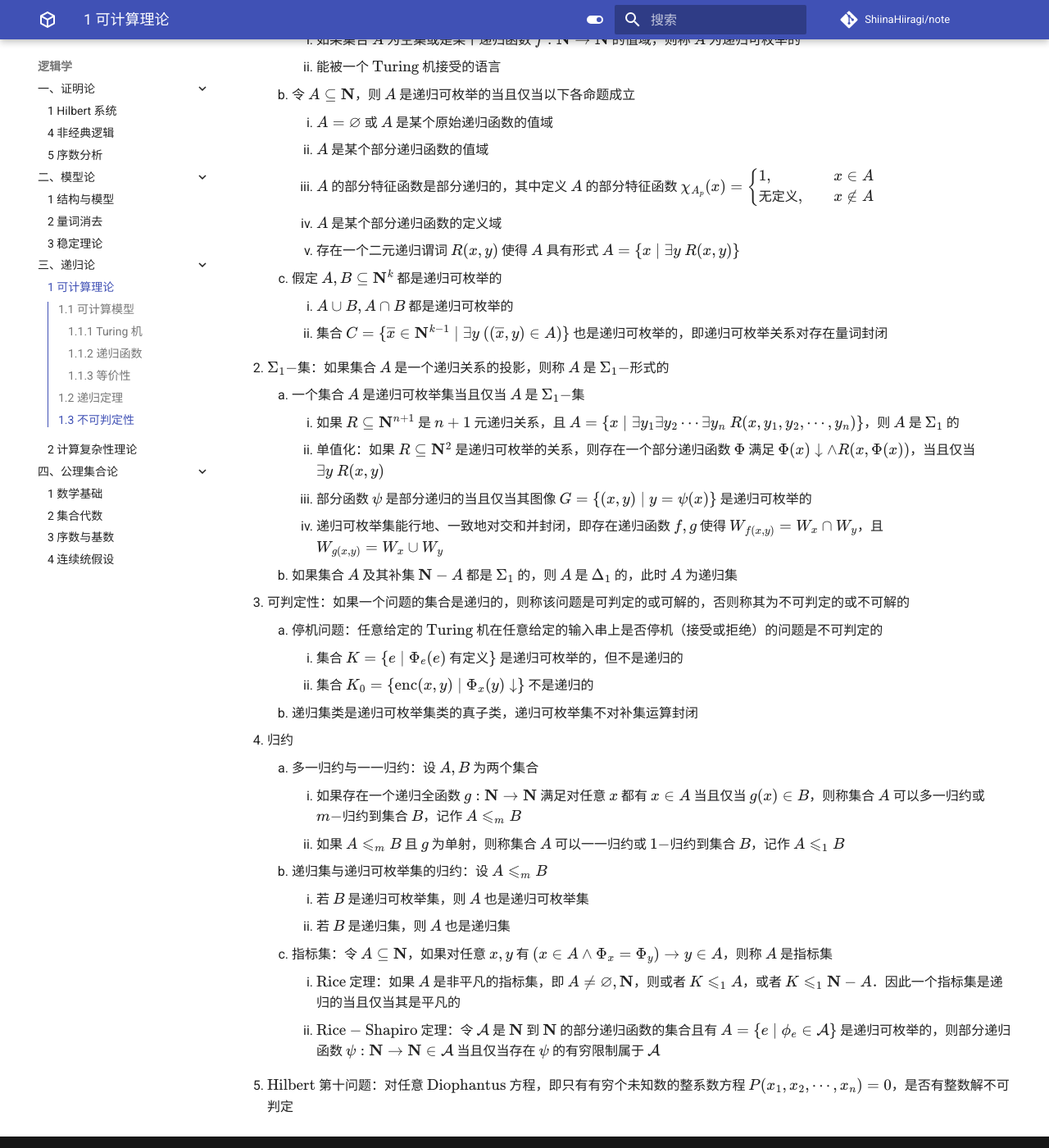
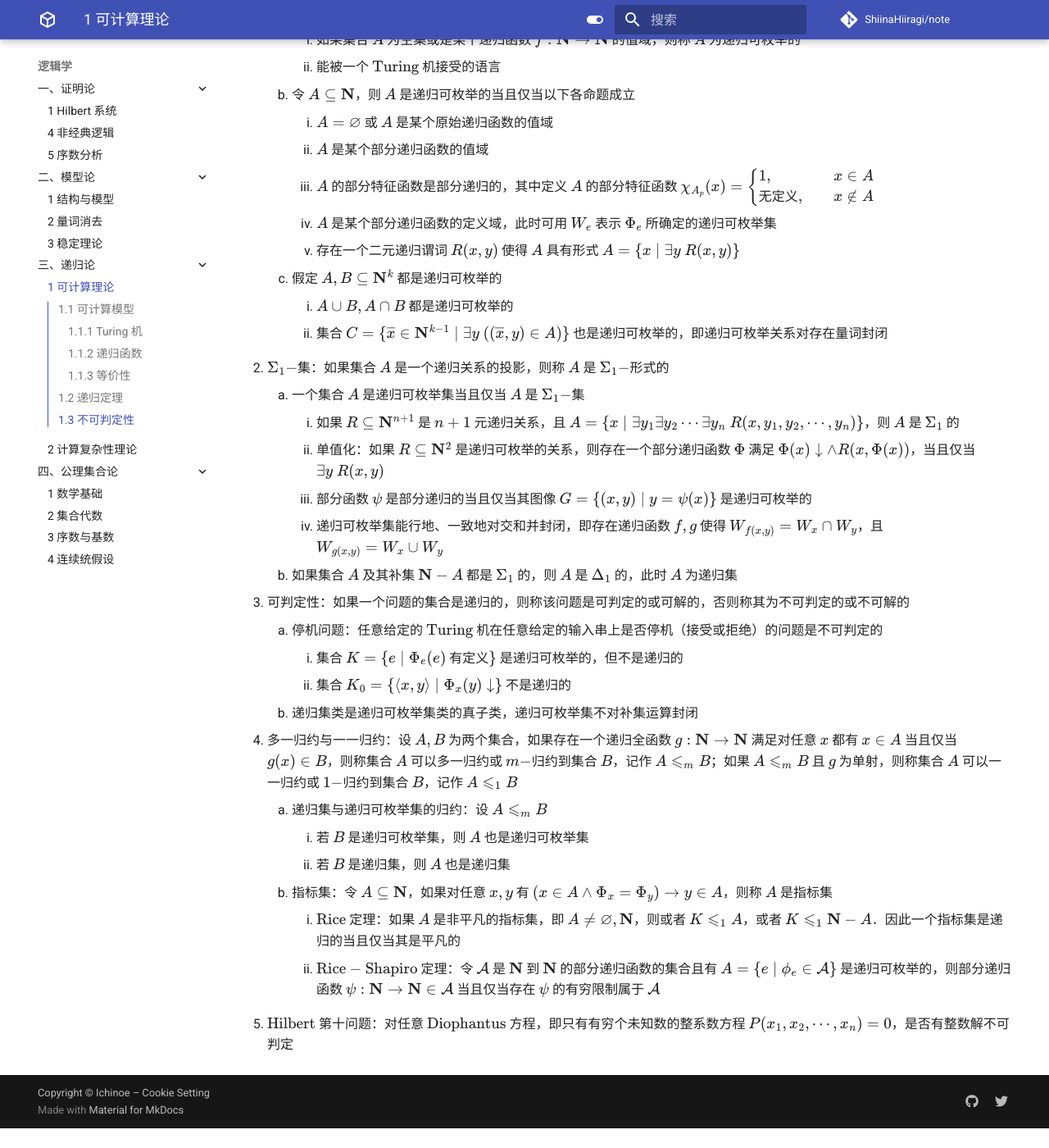
Before and after one commit to ShiinaHiiragi/note, an MkDocs documentation site: the page built from docs/logic/rec/calc.md, in a window 1280 px wide and 1400 px high, scrolled down 5566 px. Shown: the whole window at 82% size. Built offline with MkDocs 1.6.1 and Material for MkDocs 9.7.7, drawn with Linux system fonts in a browser that asks for light colours; comment, search, counter and statistics services are not loaded; after the commit the page ends 6942 px from its top, so only the background shows below that.

Commit message:
fix reduction

```diff
--- a/docs/logic/rec/calc.md
+++ b/docs/logic/rec/calc.md
@@ -196,7 +196,7 @@
         1. $A = \varnothing$ 或 $A$ 是某个原始递归函数的值域
         2. $A$ 是某个部分递归函数的值域
         3. $A$ 的部分特征函数是部分递归的，其中定义 $A$ 的部分特征函数 $\chi_{A_p}(x) = \left\{\begin{aligned} & 1, & x \in A \\ & \textsf{无定义}, & x \notin A \end{aligned}\right.$
-        4. $A$ 是某个部分递归函数的定义域
+        4. $A$ 是某个部分递归函数的定义域，此时可用 $W_{e}$ 表示 $\Phi_{e}$ 所确定的递归可枚举集
         5. 存在一个二元递归谓词 $R(x, y)$ 使得 $A$ 具有形式 $A = \{x \mid \exists y \ R(x, y)\}$
     3. 假定 $A, B \subseteq \mathbf N^k$ 都是递归可枚举的
         1. $A \cup B, A \cap B$ 都是递归可枚举的
@@ -211,16 +211,13 @@
 3. 可判定性：如果一个问题的集合是递归的，则称该问题是可判定的或可解的，否则称其为不可判定的或不可解的
     1. 停机问题：任意给定的 $\text{Turing}$ 机在任意给定的输入串上是否停机（接受或拒绝）的问题是不可判定的
         1. 集合 $K = \{e \mid \Phi_e(e)$ 有定义$\}$ 是递归可枚举的，但不是递归的
-        2. 集合 $K_0 = \{\mathrm{enc}(x, y) \mid \Phi_x(y) \downarrow\}$ 不是递归的
+        2. 集合 $K_0 = \{\left<x, y\right> \mid \Phi_x(y) \downarrow\}$ 不是递归的
     2. 递归集类是递归可枚举集类的真子类，递归可枚举集不对补集运算封闭
-4. 归约
-    1. 多一归约与一一归约：设 $A, B$ 为两个集合
-        1. 如果存在一个递归全函数 $g: \mathbf N \to \mathbf N$ 满足对任意 $x$ 都有 $x \in A$ 当且仅当 $g(x) \in B$，则称集合 $A$ 可以多一归约或 $m-$归约到集合 $B$，记作 $A \leqslant_m B$
-        2. 如果 $A \leqslant_m B$ 且 $g$ 为单射，则称集合 $A$ 可以一一归约或 $1-$归约到集合 $B$，记作 $A \leqslant_1 B$
-    2. 递归集与递归可枚举集的归约：设 $A \leqslant_m B$
+4. 多一归约与一一归约：设 $A, B$ 为两个集合，如果存在一个递归全函数 $g: \mathbf N \to \mathbf N$ 满足对任意 $x$ 都有 $x \in A$ 当且仅当 $g(x) \in B$，则称集合 $A$ 可以多一归约或 $m-$归约到集合 $B$，记作 $A \leqslant_m B$；如果 $A \leqslant_m B$ 且 $g$ 为单射，则称集合 $A$ 可以一一归约或 $1-$归约到集合 $B$，记作 $A \leqslant_1 B$
+    1. 递归集与递归可枚举集的归约：设 $A \leqslant_m B$
         1. 若 $B$ 是递归可枚举集，则 $A$ 也是递归可枚举集
         2. 若 $B$ 是递归集，则 $A$ 也是递归集
-    3. 指标集：令 $A \subseteq \mathbf N$，如果对任意 $x, y$ 有 $(x \in A \wedge \Phi_x = \Phi_y) \rightarrow y \in A$，则称 $A$ 是指标集
+    2. 指标集：令 $A \subseteq \mathbf N$，如果对任意 $x, y$ 有 $(x \in A \wedge \Phi_x = \Phi_y) \rightarrow y \in A$，则称 $A$ 是指标集
         1. $\text{Rice}$ 定理：如果 $A$ 是非平凡的指标集，即 $A \neq \varnothing, \mathbf N$，则或者 $K \leqslant_1 A$，或者 $K \leqslant_1 \mathbf N - A$．因此一个指标集是递归的当且仅当其是平凡的
         2. $\text{Rice} - \text{Shapiro}$ 定理：令 $\mathcal A$ 是 $\mathbf N$ 到 $\mathbf N$ 的部分递归函数的集合且有 $A = \{e \mid \phi_e \in \mathcal A\}$ 是递归可枚举的，则部分递归函数 $\psi: \mathbf N \to \mathbf N \in \mathcal A$ 当且仅当存在 $\psi$ 的有穷限制属于 $\mathcal A$
 5. $\text{Hilbert}$ 第十问题：对任意 $\text{Diophantus}$ 方程，即只有有穷个未知数的整系数方程 $P(x_1, x_2, \cdots, x_n) = 0$，是否有整数解不可判定
```
